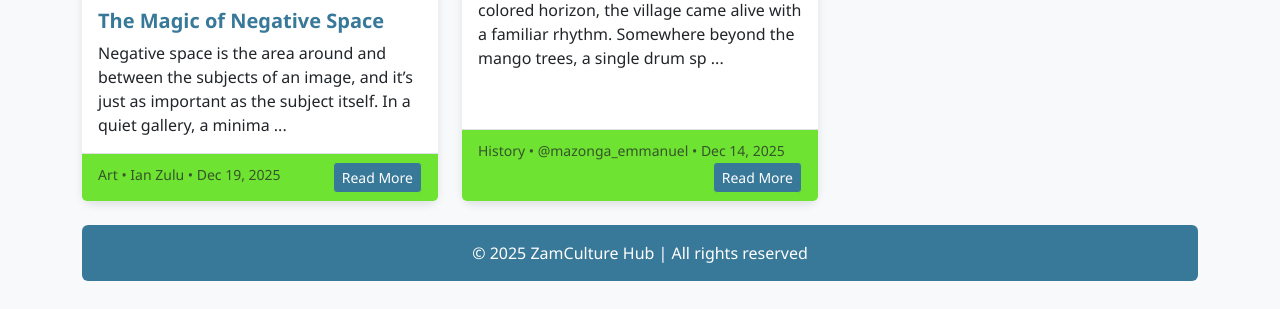
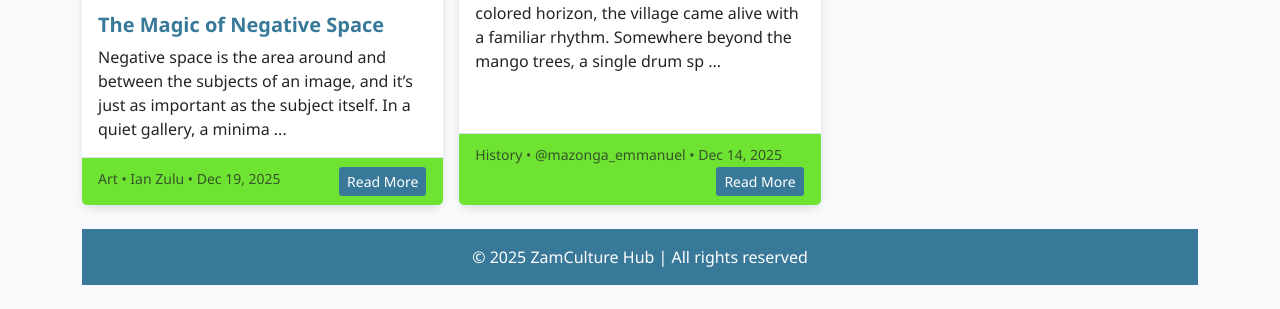
Before and after one commit to emmanuelmazonga/Zamculture_Hub, a Flask app: page / in a window 1280 px wide. Shown: the part 951-1260 px from the top of the page. Before the commit the page ends 1232 px from the top, so only its background shows below. Run offline with Flask 3, Linux system fonts and the light colour scheme; data comes from the database, SQL or seed files in the repository; some libraries are stand-ins or nearby versions.

Commit message:
improved spacing in latest cards

```diff
--- a/templates/index.html
+++ b/templates/index.html
@@ -41,7 +41,7 @@ ZamCulture Hub - Home
 </div>
 <h2 class="mb-4">Latest Stories</h2>
 
-<div class="row row-cols-1 row-cols-md-3 g-">
+<div class="row row-cols-1 row-cols-md-3 g-3">
     {% for story in latest_stories %}
     <div class="col">
         <div class="card h-100">
@@ -66,8 +66,8 @@ ZamCulture Hub - Home
     {% endfor %}
 </div>
 <!-- Footer -->
-<div class="mt-4 footer-opacity-50">
-    <footer class="text-center py-3 rounded">
+<div class="mt-4 bg-light">
+    <footer class="text-center bg-opacity-50 py-3">
         <p class="mb-0">&copy; 2025 ZamCulture Hub | All rights reserved</p>
     </footer>
 </div>
```
